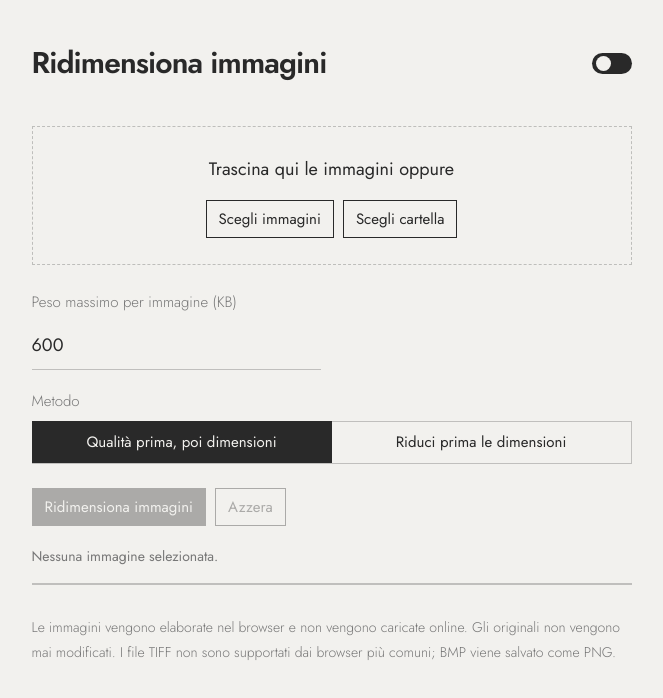
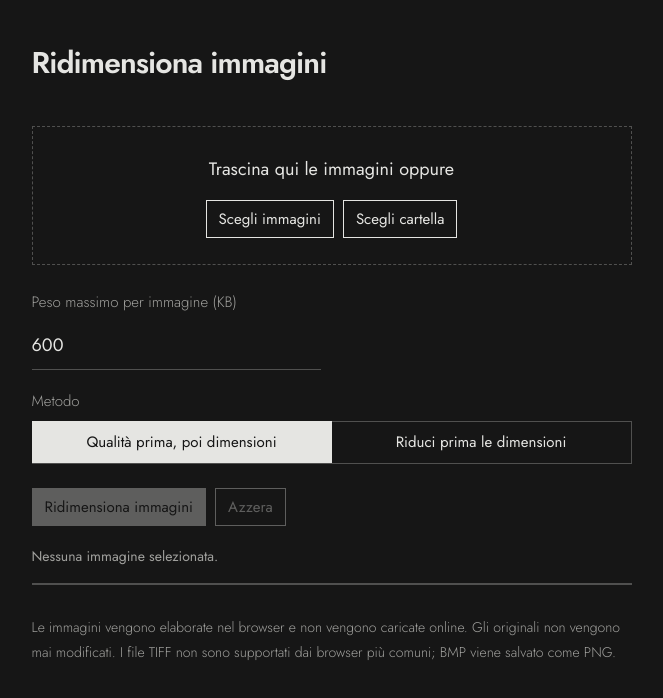
Before and after one commit to pepcoiro/ridimensiona-immagini, a plain HTML site: page index.html in a window 1280 px wide. Shown: the whole page, without its empty margins (301-964 px from the left). Drawn offline with Linux system fonts and the light colour scheme.

Commit message:
Rimuove switch tema e imposta tema scuro fisso

```diff
--- a/index.html
+++ b/index.html
@@ -8,21 +8,13 @@
 <style>
 @import url("https://fonts.googleapis.com/css2?family=Jost:wght@300;400;500;600;700&display=swap");
 html{scrollbar-gutter:stable}
-:root{color-scheme:light;--bg:#f2f1ee;--fg:#292929;--muted:#777777;--line:rgba(41,41,41,.25);--hover:rgba(41,41,41,.05)}
-@media(prefers-color-scheme:dark){:root:not(.light){color-scheme:dark;--bg:#161616;--fg:#e5e5e2;--muted:#a0a09d;--line:rgba(229,229,226,.28);--hover:rgba(229,229,226,.07)}}
-:root.dark{color-scheme:dark;--bg:#161616;--fg:#e5e5e2;--muted:#a0a09d;--line:rgba(229,229,226,.28);--hover:rgba(229,229,226,.07)}
-:root.light{color-scheme:light;--bg:#f2f1ee;--fg:#292929;--muted:#777777;--line:rgba(41,41,41,.25);--hover:rgba(41,41,41,.05)}
+:root{color-scheme:dark;--bg:#161616;--fg:#e5e5e2;--muted:#a0a09d;--line:rgba(229,229,226,.28);--hover:rgba(229,229,226,.07)}
 *{box-sizing:border-box}
 body{font-family:"Jost",sans-serif;font-size:18px;font-weight:400;line-height:1.8;margin:0;padding:36px 24px;background:var(--bg);color:var(--fg);transition:background .2s,color .2s}
 main{width:min(100%,600px);margin:0 auto;padding:0 0 30px}
 header{max-width:600px;margin:0 auto;display:flex;justify-content:space-between;align-items:center}
 header a{color:var(--fg);text-decoration:none;font-family:"Jost",sans-serif;font-size:30px;font-weight:600;letter-spacing:-.03em;transition:opacity .2s}
 header a:hover{opacity:.7}
-.theme{width:40px;height:21px;padding:4px;border:0;border-radius:99px;background:var(--fg);cursor:pointer;display:flex;align-items:center;flex:0 0 40px}
-.theme::before{content:"";width:15px;height:15px;flex:0 0 15px;border-radius:50%;background:var(--bg);transition:transform .22s ease}
-@media(prefers-color-scheme:dark){:root:not(.light) .theme::before{transform:translateX(16px) scale(1.03)}}
-:root.dark .theme::before{transform:translateX(16px) scale(1.03)}
-:root.light .theme::before{transform:translateX(0) scale(1)}
 h1,h2,h3{font-family:"Jost",sans-serif;font-weight:600}
 h1{margin:0 0 10px;font-size:30px;line-height:1.2;letter-spacing:-1.2px}
 h2{margin:0 0 10px;font-size:24px}
@@ -65,7 +57,7 @@ p{font-family:"Jost",sans-serif;font-size:18px;font-weight:400;line-height:1.8;m
 </head>
 <body>
 <main>
-  <header><a href="#">Ridimensiona immagini</a><button class="theme" id="theme" type="button" role="switch" aria-label="Cambia tema" aria-checked="false"></button></header>
+  <header><a href="#">Ridimensiona immagini</a></header>
   <section class="tool">
     <div class="drop" id="drop"><p id="droptext">Trascina qui le immagini oppure</p><div class="actions" style="justify-content:center;margin:0"><button class="btn alt" id="chooseFiles" type="button">Scegli immagini</button><button class="btn alt" id="chooseFolder" type="button">Scegli cartella</button></div><input id="picker" type="file" accept="image/jpeg,image/png,image/webp,image/bmp" multiple hidden><input id="folderPicker" type="file" accept="image/jpeg,image/png,image/webp,image/bmp" webkitdirectory multiple hidden></div>
   </section>
@@ -95,13 +87,6 @@ p{font-family:"Jost",sans-serif;font-size:18px;font-weight:400;line-height:1.8;m
  }
  strategyButtons[0].addEventListener('click',()=>updateStrategy('balanced'));
  strategyButtons[1].addEventListener('click',()=>updateStrategy('dimensions'));
- const root=document.documentElement, system=matchMedia('(prefers-color-scheme: dark)');
- function isDarkMode(){try{const manual=sessionStorage.getItem('theme');if(manual==='dark')return true;if(manual==='light')return false}catch{}return system.matches}
- function applyTheme(theme){root.classList.remove('dark','light');if(theme)root.classList.add(theme);$('theme').setAttribute('aria-checked',String(isDarkMode()))}
- let initialTheme=null;try{const saved=sessionStorage.getItem('theme');if(saved==='dark'||saved==='light')initialTheme=saved}catch{}
- applyTheme(initialTheme);
- system.addEventListener('change',()=>{let saved=null;try{saved=sessionStorage.getItem('theme')}catch{}if(saved===null)applyTheme(null)});
- $('theme').addEventListener('click',()=>{const next=isDarkMode()?'light':'dark';try{sessionStorage.setItem('theme',next)}catch{}applyTheme(next)});
  $('chooseFiles').addEventListener('click',()=>picker.click());
  $('chooseFolder').addEventListener('click',()=>folderPicker.click());
  picker.addEventListener('change',e=>{addFiles([...e.target.files]);picker.value=''});
```
